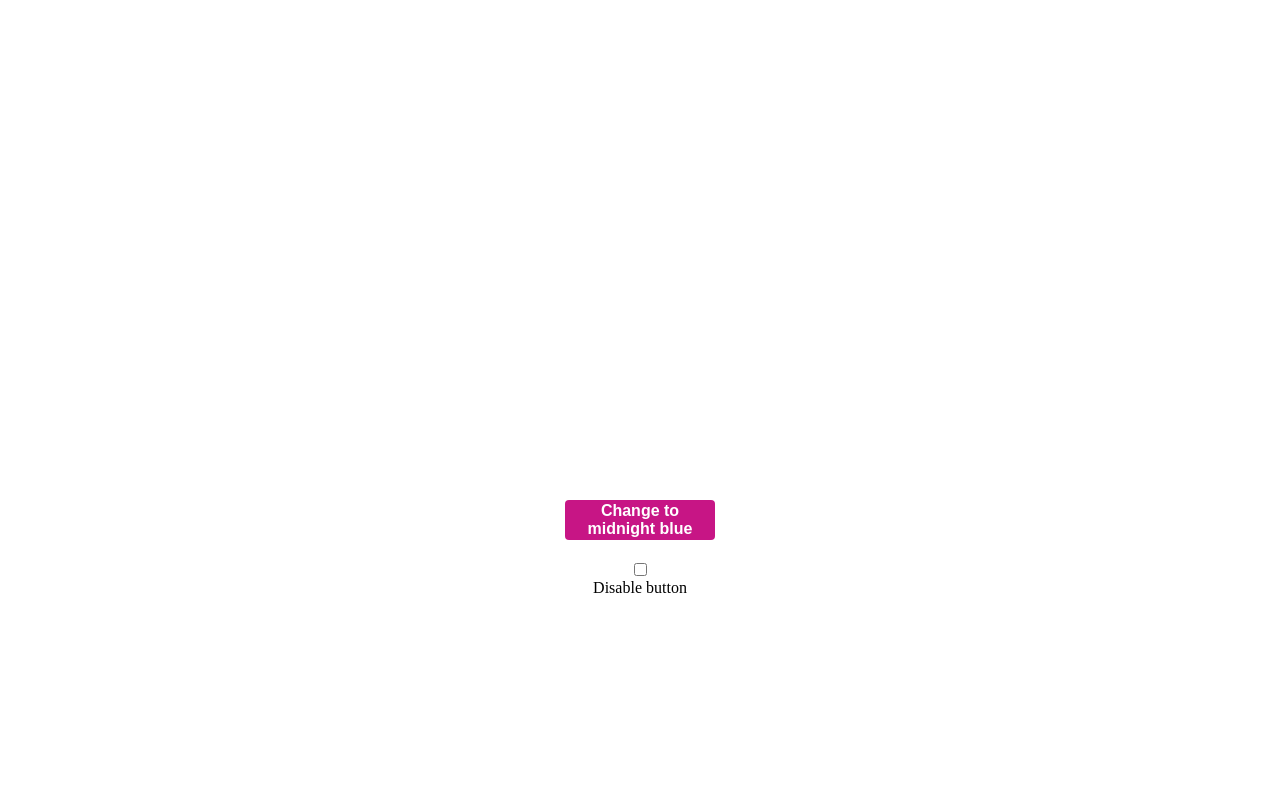
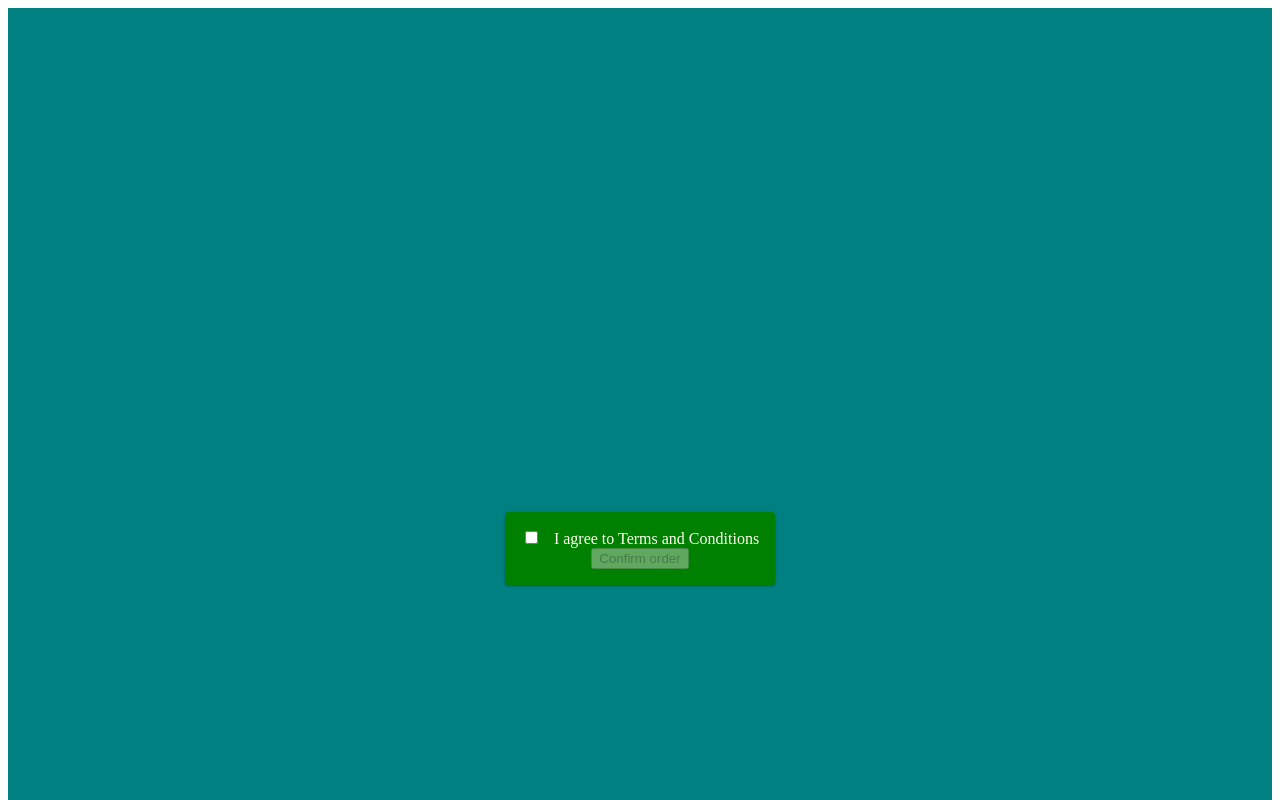
Before and after one commit to olcw78/color-button, a React (Create React App) app: page / in a window 1280 px wide. Shown: the top 800 px of the page. Built offline with nearby package versions, Linux system fonts and the light colour scheme.

Commit message:
add: Summary form tests

```diff
--- a/src/App.tsx
+++ b/src/App.tsx
@@ -1,13 +1,12 @@
-import ColorButtons from "./feeature/color-buttons/ColorButtons";
 import { css } from "@emotion/react";
+import SundaesOnDemand from "./feeature/sundaes-on-demand/SundaesOnDemand";
 
-const App = () => {
-  return (
-    <div css={root}>
-      <ColorButtons />
-    </div>
-  );
-};
+const App = () => (
+  <div css={root}>
+    {/*<ColorButtons />*/}
+    <SundaesOnDemand />
+  </div>
+);
 export default App;
 
 const root = css`
@@ -16,4 +15,6 @@ const root = css`
   justify-content: center;
   align-items: center;
   min-height: 1080px;
+  background-color: teal;
+  color: ivory;
 `;
--- a/src/feeature/sundaes-on-demand/SundaesOnDemand.tsx
+++ b/src/feeature/sundaes-on-demand/SundaesOnDemand.tsx
@@ -1,4 +1,10 @@
+import SummaryForm from "./page/SummaryForm";
+
 const SundaesOnDemand = () => {
-  return <div>SundaesOnDemand</div>;
+  return (
+    <div>
+      <SummaryForm />
+    </div>
+  );
 };
 export default SundaesOnDemand;
--- /dev/null
+++ b/src/feeature/sundaes-on-demand/page/OrderSummary.tsx
@@ -0,0 +1,5 @@
+const OrderSummary = () => {
+  return <div>Order Summary</div>;
+};
+
+export default OrderSummary;
--- /dev/null
+++ b/src/feeature/sundaes-on-demand/page/SummaryForm.tsx
@@ -0,0 +1,43 @@
+import { useState } from "react";
+import { css } from "@emotion/react";
+
+const SummaryForm = () => {
+  const [isChecked, setIsChecked] = useState(false);
+
+  return (
+    <form
+      name="summary-form"
+      css={css`
+        display: flex;
+        flex-direction: column;
+        justify-content: center;
+        align-items: center;
+        padding: 1rem;
+        background-color: green;
+        border-radius: 4px;
+        box-shadow: 0 1px 3px rgba(0, 0, 0, 0.12), 0 1px 2px rgba(0, 0, 0, 0.24);
+      `}
+    >
+      <div>
+        <input
+          type="checkbox"
+          id="summary-form-checkbox"
+          defaultChecked={isChecked}
+          onChange={(e) => setIsChecked(e.target.checked)}
+          css={css`
+            margin-right: 16px;
+          `}
+        />
+        <label htmlFor="summary-form-checkbox">
+          I agree to Terms and Conditions
+        </label>
+      </div>
+
+      <button type="submit" disabled={!isChecked} name="summary-form">
+        Confirm order
+      </button>
+    </form>
+  );
+};
+
+export default SummaryForm;
```
Also changed, not shown: src/feeature/sundaes-on-demand/context/context.tsx (added, +21 -0 lines), 2 other files (tests, documents, lock files or other folders).
